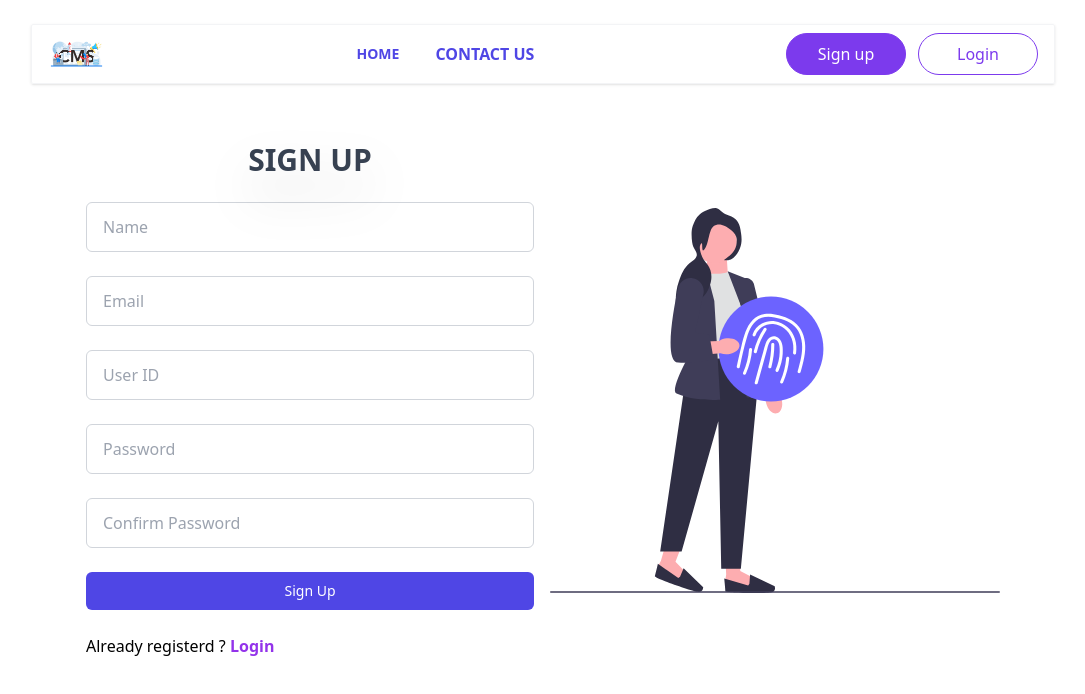
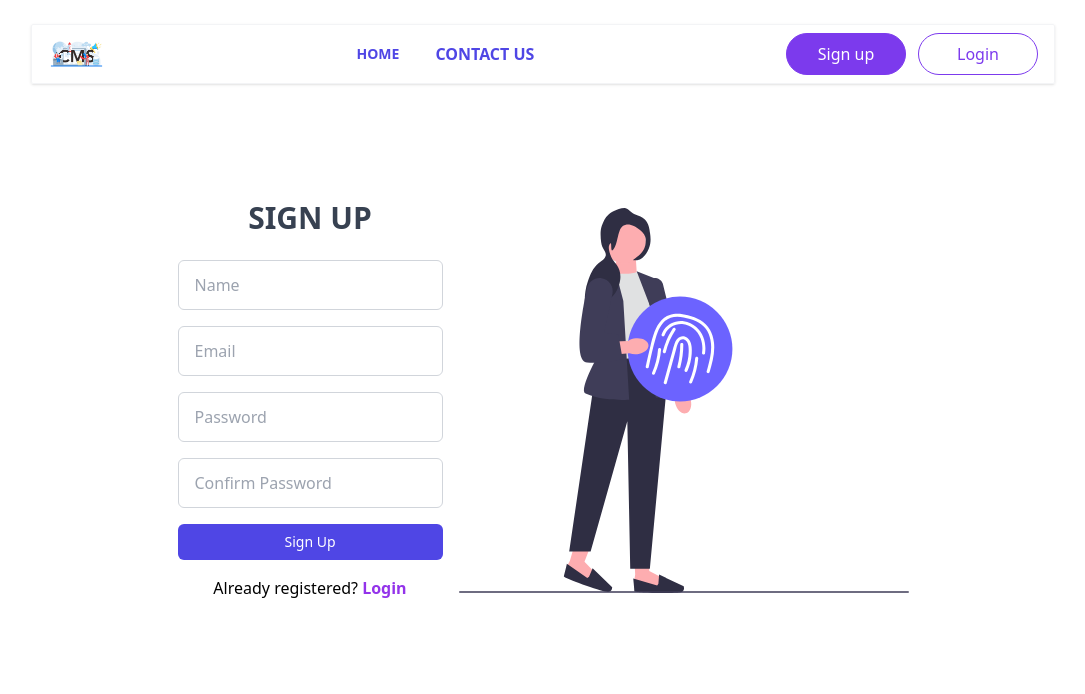
Before and after one commit to SUNIL-000/CMS, a React (Vite) app: page /signup in a window 1280 px wide. Shown: the top 694 px of the page, without its empty margins (97-1182 px from the left). Built offline with nearby package versions, Linux system fonts and the light colour scheme.

Commit message:
Validation added for signup pages

```diff
--- a/src/pages/Login.jsx
+++ b/src/pages/Login.jsx
@@ -59,7 +59,7 @@ const Login = () => {
             </div>
             <form className="mt-8 space-y-6" onSubmit={handleSubmit}>
               <input
-                type="number"
+                type="text"
                 required={true}
                 id="number"
                 className="w-full rounded-md border border-gray-300 bg-white py-3 px-4 focus:outline-none focus:ring-2 focus:ring-indigo-600"
--- a/src/pages/Signup.jsx
+++ b/src/pages/Signup.jsx
@@ -5,114 +5,166 @@ import { Link, useNavigate } from "react-router-dom";
 import { baseBackendUrl } from "../assets/connect";
 
 const Signup = () => {
-  const [name, setName] = useState("");
-  const navigate =useNavigate();
-  const [email, setEmail] = useState("");
-  const [userid, setUserId] = useState("");
-  const [password, setPassword] = useState("");
-  const [confirmPassword, setConfirmPassword] = useState("");
-  const [errorMessage, setErrorMessage] = useState("");
+  const navigate = useNavigate();
+
+  const [formData, setFormData] = useState({
+    name: "",
+    email: "",
+    password: "",
+    confirmPassword: "",
+  });
+
+  const [formErrors, setFormErrors] = useState({});
+
+  const handleChange = (e) => {
+    const { id, value } = e.target;
+    setFormData((prev) => ({ ...prev, [id]: value }));
+    setFormErrors((prev) => ({ ...prev, [id]: "" }));
+  };
+
+  const validate = () => {
+    const { name, email, password, confirmPassword } = formData;
+    const errors = {};
+
+    const emailRegex = /^[^\s@]+@[^\s@]+\.[^\s@]+$/;
+    const passwordRegex =
+      /^(?=.*[A-Z])(?=.*\d)(?=.*[!@#$%^&*()_+{}\[\]:;<>,.?~\\/-]).{6,}$/;
+
+    if (!name.trim()) errors.name = "Name is required.";
+    if (!email.trim()) {
+      errors.email = "Email is required.";
+    } else if (!emailRegex.test(email)) {
+      errors.email = "Invalid email format.";
+    }
+
+    if (!password) {
+      errors.password = "Password is required.";
+    } else if (!passwordRegex.test(password)) {
+      errors.password =
+        "Password must be at least 6 characters, include an uppercase letter, number, and special character.";
+    }
+
+    if (!confirmPassword) {
+      errors.confirmPassword = "Please confirm your password.";
+    } else if (password !== confirmPassword) {
+      errors.confirmPassword = "Passwords do not match.";
+    }
+
+    setFormErrors(errors);
+    return Object.keys(errors).length === 0;
+  };
 
   const handleSubmit = async (e) => {
     e.preventDefault();
+    if (!validate()) return;
+
     try {
-      if (
-        !name ||
-        !email ||
-        !userid ||
-        !password ||
-        password != confirmPassword
-      ) {
-        setErrorMessage(
-          "Please fill in all fields and ensure passwords match."
-        );
-        return;
-      }
+      const { name, email, password } = formData;
 
-      const { data } = await axios.post(
-        `${baseBackendUrl}/api/v1/user/signup` ,
-        {
+      const { data } = await axios.post(`${baseBackendUrl}/api/v1/user/signup`, {
         name,
-          userid,
         email,
         password,
         role: "user",
-        }
-      );
+      });
 
-      if(data?.success){
-        toast.success(data?.message)
-        navigate('/login')
+      if (data?.success) {
+        toast.success(`✅ Registered Successfully!\n🆔 Your User ID: ${data.userid}`);
+        alert(`🎉 Note this down!\nYour User ID: ${data.userid}`);
+        navigate("/login");
+      } else {
+        toast.error(data?.message || "Signup failed");
       }
     } catch (error) {
-      console.log(error);
+      console.error("Signup error:", error);
+      toast.error("Something went wrong. Please try again.");
     }
-
   };
 
   return (
-    <div className="block md:flex justify-center  items-center  gap-4">
+    <div className="block md:flex justify-center items-center gap-4">
       <div className="order-2 md:order-2">
-      <img src="/signup.svg" alt="image" height={70} width={450}/>
+        <img src="/signup.svg" alt="signup" height={70} width={450} />
       </div>
-    <div className="min-h-screen flex items-center  justify-center ">
+
+      <div className="min-h-screen flex items-center justify-center">
         <div className="max-w-md w-full space-y-6">
-        <div>
-          <h2 className="mt-0 drop-shadow-2xl text-center text-3xl font-extrabold uppercase text-gray-700">
+          <h2 className="mt-0 text-center text-3xl font-extrabold uppercase text-gray-700">
             Sign Up
           </h2>
-        </div>
-        <form className="mt-8 space-y-6" onSubmit={handleSubmit}>
+
+          <form className="mt-8 space-y-4" onSubmit={handleSubmit}>
+            <div>
               <input
                 type="text"
                 id="name"
-            className="w-full rounded-md border border-gray-300 bg-white py-3 px-4 focus:outline-none focus:ring-2 focus:ring-indigo-600"
                 placeholder="Name"
-            value={name}
-            onChange={(e) => setName(e.target.value)}
+                value={formData.name}
+                onChange={handleChange}
+                className={`w-full rounded-md border py-3 px-4 ${
+                  formErrors.name ? "border-red-500" : "border-gray-300"
+                }`}
               />
+              {formErrors.name && <p className="text-red-500">{formErrors.name}</p>}
+            </div>
+
+            <div>
               <input
                 type="email"
                 id="email"
-            className="w-full rounded-md border border-gray-300 bg-white py-3 px-4 focus:outline-none focus:ring-2 focus:ring-indigo-600"
                 placeholder="Email"
-            value={email}
-            onChange={(e) => setEmail(e.target.value)}
+                value={formData.email}
+                onChange={handleChange}
+                className={`w-full rounded-md border py-3 px-4 ${
+                  formErrors.email ? "border-red-500" : "border-gray-300"
+                }`}
               />
-          <input
-            type="text"
-            id="userid"
-            className="w-full rounded-md border border-gray-300 bg-white py-3 px-4 focus:outline-none focus:ring-2 focus:ring-indigo-600"
-            placeholder="User ID"
-            value={userid}
-            onChange={(e) => setUserId(e.target.value)}
-          />
+              {formErrors.email && <p className="text-red-500">{formErrors.email}</p>}
+            </div>
+
+            <div>
               <input
                 type="password"
                 id="password"
-            className="w-full rounded-md border border-gray-300 bg-white py-3 px-4 focus:outline-none focus:ring-2 focus:ring-indigo-600"
                 placeholder="Password"
-            value={password}
-            onChange={(e) => setPassword(e.target.value)}
+                value={formData.password}
+                onChange={handleChange}
+                className={`w-full rounded-md border py-3 px-4 ${
+                  formErrors.password ? "border-red-500" : "border-gray-300"
+                }`}
               />
+              {formErrors.password && <p className="text-red-500">{formErrors.password}</p>}
+            </div>
+
+            <div>
               <input
                 type="password"
                 id="confirmPassword"
-            className="w-full rounded-md border border-gray-300 bg-white py-3 px-4 focus:outline-none focus:ring-2 focus:ring-indigo-600"
                 placeholder="Confirm Password"
-            value={confirmPassword}
-            onChange={(e) => setConfirmPassword(e.target.value)}
+                value={formData.confirmPassword}
+                onChange={handleChange}
+                className={`w-full rounded-md border py-3 px-4 ${
+                  formErrors.confirmPassword ? "border-red-500" : "border-gray-300"
+                }`}
               />
-          {errorMessage && (
-            <p className="text-red-500 text-center">{errorMessage}</p>
+              {formErrors.confirmPassword && (
+                <p className="text-red-500">{formErrors.confirmPassword}</p>
               )}
+            </div>
+
             <button
               type="submit"
-            className="group relative w-full flex justify-center py-2 px-4 border border-transparent text-sm font-medium rounded-md text-white bg-indigo-600 hover:bg-indigo-700 focus:outline-none focus:ring-2 focus:ring-indigo-500"
+              className="w-full flex justify-center py-2 px-4 text-sm font-medium rounded-md text-white bg-indigo-600 hover:bg-indigo-700"
             >
               Sign Up
             </button>
-          <p>Already registerd ? <Link to={"/login"} className="text-purple-600 text-md font-bold">Login</Link></p>
+
+            <p className="text-center">
+              Already registered?{" "}
+              <Link to="/login" className="text-purple-600 font-bold">
+                Login
+              </Link>
+            </p>
           </form>
         </div>
       </div>
```
Lines whose indentation alone changed are shown as unchanged.
